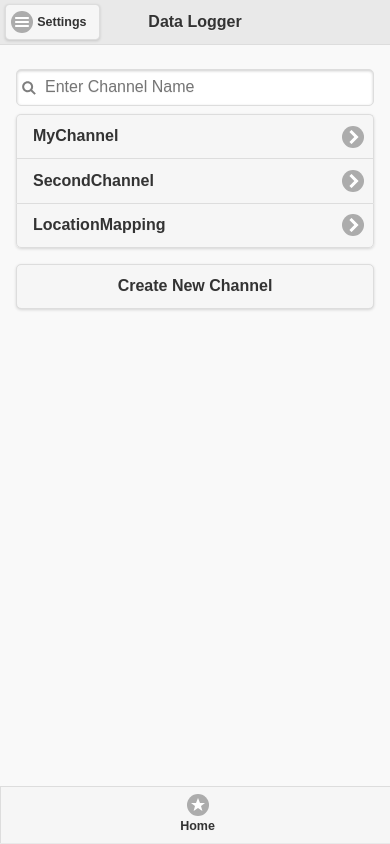
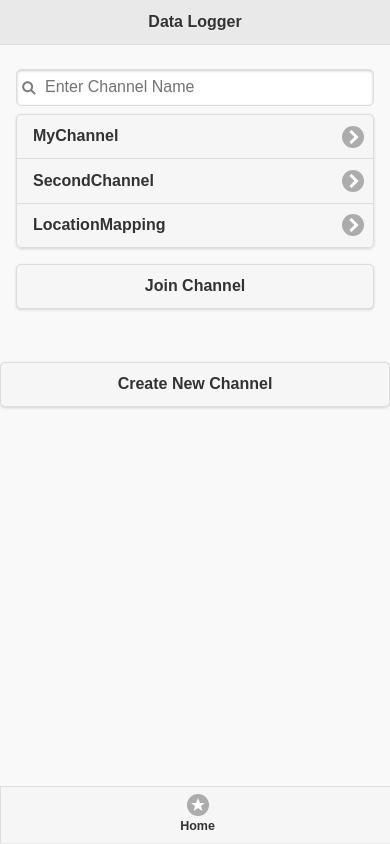
Before and after one commit to CMU-CREATE-Lab/datalogger-cordova, a plain HTML site: page www/index.html in a window 390 px wide. Drawn offline with Linux system fonts and the light colour scheme; some packages are replaced by stand-ins of ours.

Commit message:
layout changes

```diff
--- a/www/index.html
+++ b/www/index.html
@@ -31,7 +31,6 @@
     <div data-role="page" id="home">
       <!-- header -->
       <div data-role="header" data-position="fixed" data-tap-toggle="false">
-        <a href="#" class="ui-btn ui-corner-all ui-shadow ui-icon-bars ui-btn-icon-left">Settings</a>
         <h1>Data Logger</h1>
       </div>
       <!-- main -->
@@ -39,8 +38,10 @@
         <ul id="channel-list" data-role="listview" data-filter="true" data-filter-placeholder="Enter Channel Name" data-inset="true">
           <!-- List of channels goes here -->
         </ul>
-        <input id="btn-new-channel" type="button" value="Create New Channel" />
+        <input id="btn-join-channel" type="button" value="Join Channel" />
       </div>
+      <br/>
+      <input id="btn-new-channel" type="button" value="Create New Channel" />
       <!-- footer -->
       <div data-role="footer" data-position="fixed" data-id="settings_1" data-tap-toggle="false">
         <div data-role="navbar">
@@ -55,7 +56,6 @@
     <div data-role="page" id="new_channel">
       <!-- header -->
       <div data-role="header" data-position="fixed" data-tap-toggle="false">
-        <a href="#" class="ui-btn ui-corner-all ui-shadow ui-icon-bars ui-btn-icon-left">Settings</a>
         <h1>Data Logger</h1>
       </div>
       <!-- main -->
@@ -92,7 +92,6 @@
     <div data-role="page" id="show_channel">
       <!-- header -->
       <div data-role="header" data-position="fixed" data-tap-toggle="false">
-        <a href="#" class="ui-btn ui-corner-all ui-shadow ui-icon-bars ui-btn-icon-left">Settings</a>
         <h1>Data Logger</h1>
       </div>
       <!-- main -->
```
